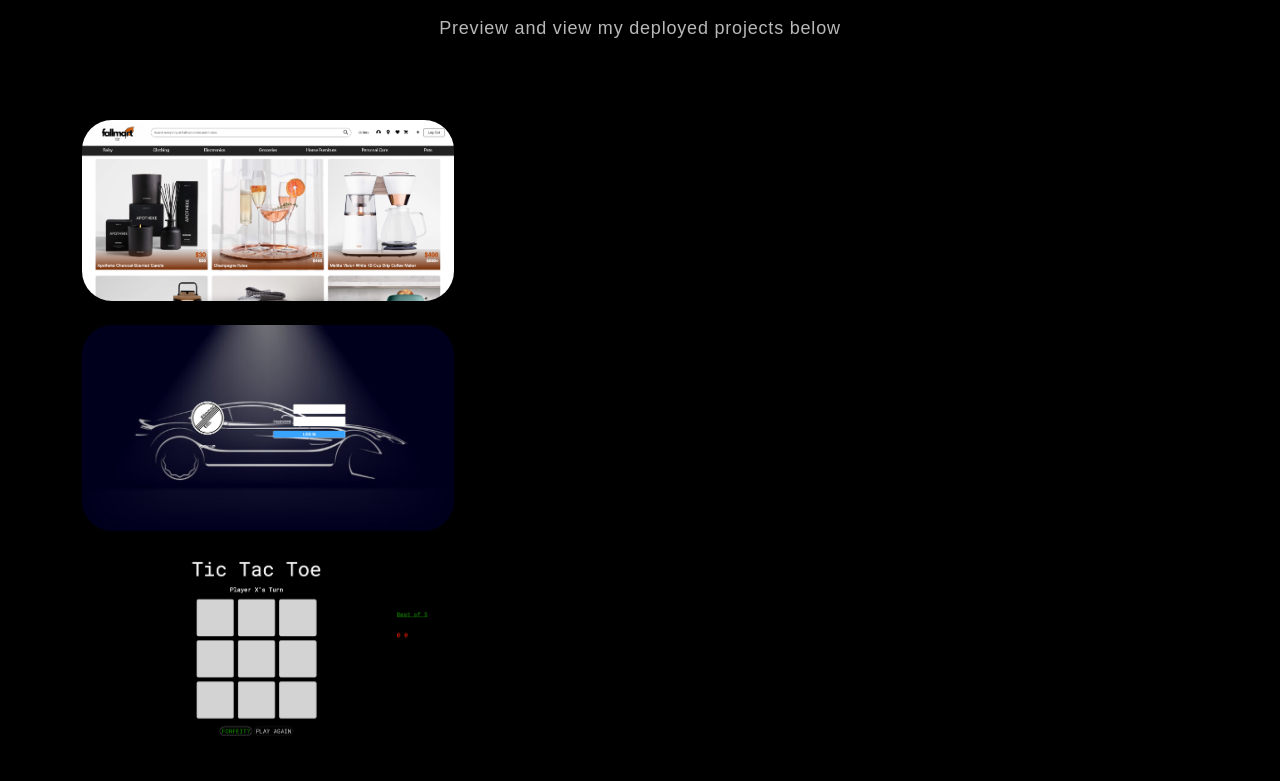
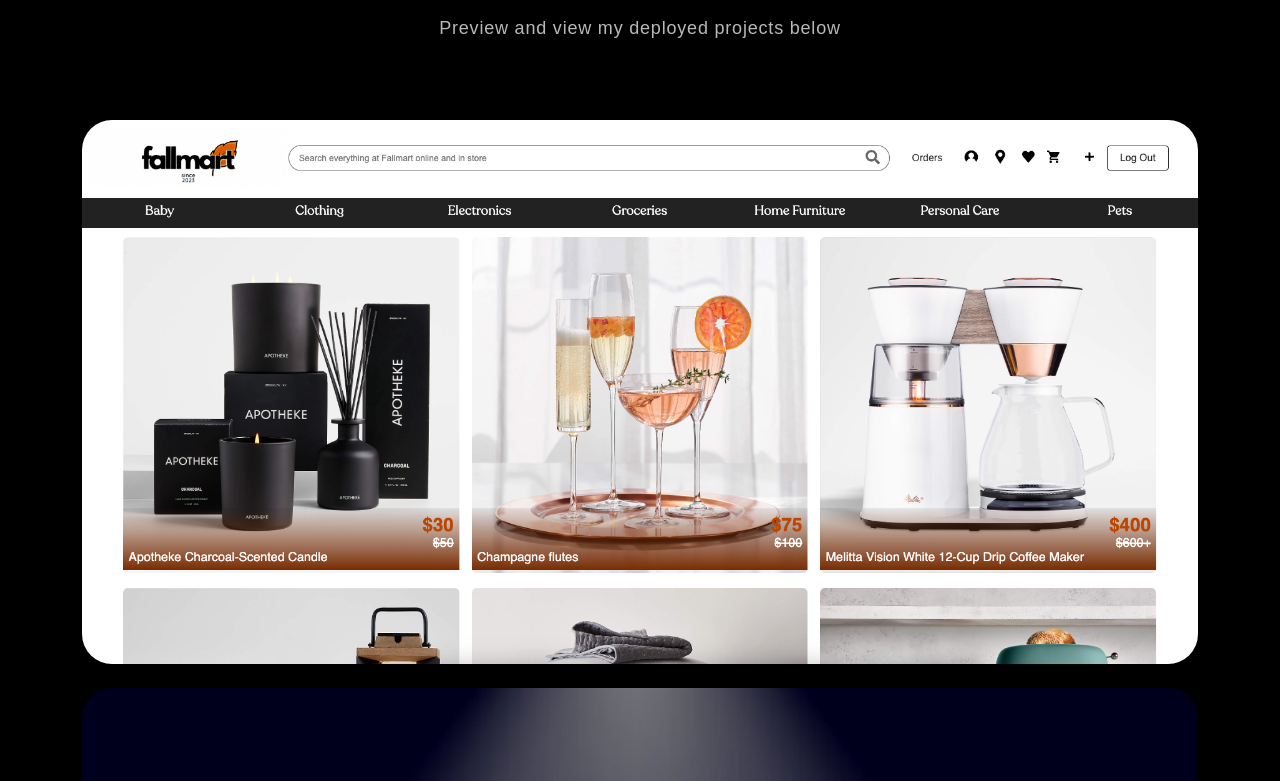
Before and after one commit to Graehm/portfolio, a React (Create React App) app: page / in a window 1280 px wide. Shown: the part 1379-2160 px from the top of the page. Built offline with nearby package versions, Linux system fonts and the light colour scheme.

Commit message:
project card component without boostrap Col

```diff
--- a/src/components/ProjectCard.js
+++ b/src/components/ProjectCard.js
@@ -2,7 +2,6 @@
 
 export const ProjectCard = ({ title, description, imgUrl }) => {
   return (
-    <Col size={12} sm={6} md={4}>
       <div className="proj-imgbx">
         <img src={imgUrl} alt=""/>
         <div className="proj-txtx">
@@ -10,6 +9,19 @@
           <span>{description}</span>
         </div>
       </div>
-    </Col>
   )
 }
+
+// export const ProjectCard = ({ title, description, imgUrl }) => {
+//   return (
+//     <Col size={12} sm={6} md={4}>
+//       <div className="proj-imgbx">
+//         <img src={imgUrl} alt=""/>
+//         <div className="proj-txtx">
+//           <h4>{title}</h4>
+//           <span>{description}</span>
+//         </div>
+//       </div>
+//     </Col>
+//   )
+// }
```
